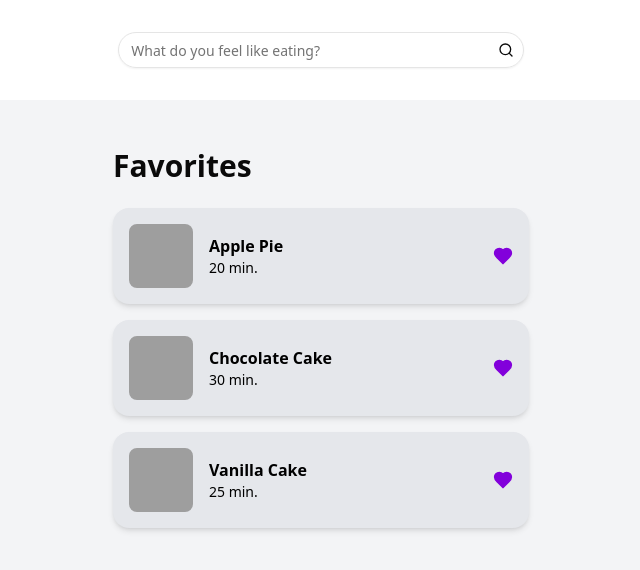
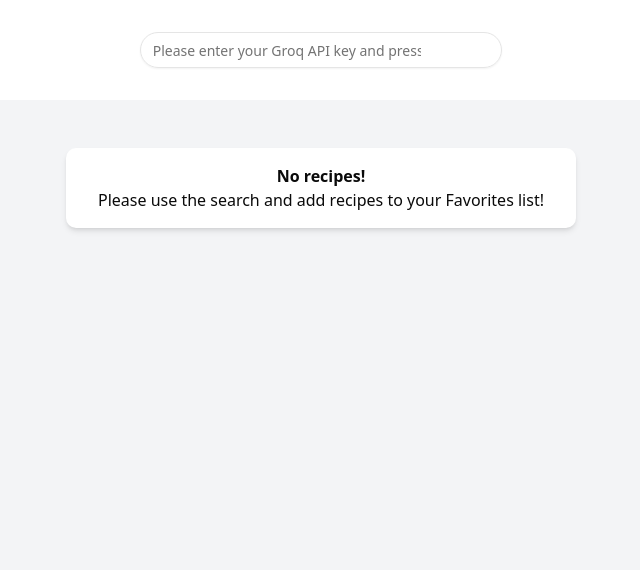
Before and after one commit to daniel-lesner/ai-recipes-app, a React (Vite) app: page / in a window 1280 px wide. Shown: the top 570 px of the page, without its empty margins (319-959 px from the left). Built offline with nearby package versions, Linux system fonts and the light colour scheme; grey boxes are pictures that could not be loaded.

Commit message:
Install and set-up zustand. tanstack-q, sonner; refactor favorites into recipes container; add spinner; save apiKey into local storage

```diff
--- a/src/components/favorites.jsx
+++ /dev/null
@@ -1,14 +0,0 @@
-import RecipeCard from "@/components/recipe-card";
-
-export default function Favorites({ recipes }) {
-  return (
-    <div className="w-full md:w-1/2 lg:w-1/3 mx-auto">
-      <h1 className="text-3xl font-bold mb-6 text-left">Favorites</h1>
-      <div className="space-y-4">
-        {recipes.map((recipe) => (
-          <RecipeCard key={recipe.id} recipe={recipe} />
-        ))}
-      </div>
-    </div>
-  );
-}
--- a/src/components/header.jsx
+++ b/src/components/header.jsx
@@ -1,14 +1,32 @@
 import React from "react";
-import { InputWithButton } from "@/components/ui/input-with-button";
+import { SearchBar } from "@/components/search-bar";
+import { Input } from "@/components/ui/input";
+import { useStore } from "@/store/store";
 
 export default function Header() {
-  const handleInputSubmit = (inputValue) => {
-    console.log(inputValue);
+  const { apiKey, setApiKey } = useStore();
+
+  const handleInputSubmit = (e) => {
+    e.preventDefault();
+
+    const value = e.target.elements.apiKey?.value;
+
+    if (value) setApiKey(value);
   };
 
-  return (
-    <div className="p-8">
-      <InputWithButton handleInputSubmit={handleInputSubmit} />
-    </div>
-  );
+  if (!apiKey) {
+    return (
+      <div className="w-full md:w-1/2 lg:w-1/3 mx-auto p-8">
+        <form onSubmit={handleInputSubmit}>
+          <Input
+            name="apiKey"
+            type="text"
+            placeholder="Please enter your Groq API key and press enter to continue"
+            className="pr-20 rounded-full"
+          />
+        </form>
+      </div>
+    );
+  }
+  return <SearchBar />;
 }
--- a/src/components/main.jsx
+++ b/src/components/main.jsx
@@ -1,30 +1,47 @@
-import Favorites from "./favorites";
+import RecipesContainer from "@/components/recipes-container";
+import { useStore } from "@/store/store";
+import { Spinner } from "@/components/ui/spinner";
+import { Button } from "@/components/ui/button";
+import { useTanstackQuery } from "@/hooks/useTanstackQuery";
 
 export default function Main() {
-  const recipes = [
-    {
-      name: "Apple Pie",
-      time: 20,
-      image:
-        "https://cakesbymk.com/wp-content/uploads/2024/11/Template-Size-for-Blog-5.jpg",
-    },
-    {
-      name: "Chocolate Cake",
-      time: 30,
-      image:
-        "https://cakesbymk.com/wp-content/uploads/2024/11/Template-Size-for-Blog-5.jpg",
-    },
-    {
-      name: "Vanilla Cake",
-      time: 25,
-      image:
-        "https://cakesbymk.com/wp-content/uploads/2024/11/Template-Size-for-Blog-5.jpg",
-    },
-  ];
+  const { prompt, lastRecipes, isLoading } = useStore();
+  const { mutate } = useTanstackQuery();
+
+  const recipes = [];
+
+  const handleOnClick = () => {
+    mutate(`Provide other options for ${prompt}`);
+  };
+
+  if (isLoading) return <Spinner />;
 
   return (
-    <div className="min-h-screen bg-gray-100 flex flex-col items-center py-12 px-4">
-      <Favorites recipes={recipes} />
-    </div>
+    <>
+      {lastRecipes ? (
+        <>
+          <RecipesContainer recipes={lastRecipes} title="Suggested Recipes" />
+          <Button
+            className="bg-purple-600 text-white font-semibold mt-8 px-6 py-2 rounded-xl hover:bg-purple-700 transition cursor-pointer"
+            onClick={handleOnClick}
+          >
+            I don't like these
+          </Button>
+        </>
+      ) : (
+        <>
+          {recipes.length ? (
+            <RecipesContainer recipes={recipes} title="Favourites" />
+          ) : (
+            <div className="flex flex-col items-center justify-center text-center bg-white rounded-lg shadow-md py-4 px-8">
+              <div className="font-semibold">No recipes!</div>
+              <div>
+                Please use the search and add recipes to your Favorites list!
+              </div>
+            </div>
+          )}
+        </>
+      )}
+    </>
   );
 }
--- /dev/null
+++ b/src/components/recipes-container.jsx
@@ -0,0 +1,14 @@
+import RecipeCard from "@/components/recipe-card";
+
+export default function RecipesContainer({ recipes, title }) {
+  return (
+    <div className="w-full md:w-1/2 lg:w-1/3 mx-auto">
+      <h1 className="text-3xl font-bold mb-6 text-left">{title}</h1>
+      <div className="space-y-4">
+        {recipes.map((recipe, key) => (
+          <RecipeCard key={key} recipe={recipe} />
+        ))}
+      </div>
+    </div>
+  );
+}
--- /dev/null
+++ b/src/components/search-bar.jsx
@@ -0,0 +1,22 @@
+import { InputWithButton } from "@/components/ui/input-with-button";
+import { useStore } from "@/store/store";
+import { useTanstackQuery } from "@/hooks/useTanstackQuery";
+
+export function SearchBar() {
+  const { prompt, setPrompt } = useStore();
+  const { mutate } = useTanstackQuery();
+
+  const handleInputSubmit = (inputValue) => {
+    mutate(inputValue);
+  };
+
+  return (
+    <div className="p-8">
+      <InputWithButton
+        value={prompt}
+        setValue={setPrompt}
+        handleInputSubmit={handleInputSubmit}
+      />
+    </div>
+  );
+}
--- a/src/components/ui/input-with-button.jsx
+++ b/src/components/ui/input-with-button.jsx
@@ -1,24 +1,20 @@
 import { Search, X } from "lucide-react";
 import { Button } from "@/components/ui/button";
 import { Input } from "@/components/ui/input";
-import { useState } from "react";
 
-export function InputWithButton({ handleInputSubmit }) {
-  const [searchValue, setSearchValue] = useState("");
-
+export function InputWithButton({ value, setValue, handleInputSubmit }) {
   const handleInputChange = (e) => {
-    setSearchValue(e.target.value);
+    setValue(e.target.value);
   };
 
   const clearSearch = () => {
-    setSearchValue("");
+    setValue("");
   };
 
   const onInputSubmit = (e) => {
     e.preventDefault();
 
-    handleInputSubmit(searchValue);
-    clearSearch();
+    handleInputSubmit(value);
   };
 
   return (
@@ -29,10 +25,10 @@ export function InputWithButton({ handleInputSubmit }) {
             type="text"
             placeholder="What do you feel like eating?"
             className="pr-20 rounded-full"
-            value={searchValue}
+            value={value}
             onChange={handleInputChange}
           />
-          {searchValue && (
+          {value && (
             <Button
               type="button"
               variant="ghost"
--- /dev/null
+++ b/src/components/ui/spinner.jsx
@@ -0,0 +1,38 @@
+import React from "react";
+import { cn } from "@/lib/utils";
+import { cva } from "class-variance-authority";
+import { Loader2 } from "lucide-react";
+
+const spinnerVariants = cva("flex-col items-center justify-center", {
+  variants: {
+    show: {
+      true: "flex",
+      false: "hidden",
+    },
+  },
+  defaultVariants: {
+    show: true,
+  },
+});
+
+const loaderVariants = cva("animate-spin text-primary", {
+  variants: {
+    size: {
+      small: "size-6",
+      medium: "size-8",
+      large: "size-12",
+    },
+  },
+  defaultVariants: {
+    size: "medium",
+  },
+});
+
+export function Spinner({ size, show, children, className }) {
+  return (
+    <span className={spinnerVariants({ show })}>
+      <Loader2 className={cn(loaderVariants({ size }), className)} />
+      {children}
+    </span>
+  );
+}
--- /dev/null
+++ b/src/hooks/useTanstackQuery.js
@@ -0,0 +1,48 @@
+import { useMutation } from "@tanstack/react-query";
+import { toast } from "sonner";
+import axios from "axios";
+import { useStore } from "@/store/store";
+
+export const useTanstackQuery = () => {
+  const { apiKey, setLastRecipes, setIsLoading } = useStore();
+
+  return useMutation({
+    mutationFn: async (message) => {
+      const response = await axios.post(
+        "https://api.groq.com/openai/v1/chat/completions",
+        {
+          model: "llama3-70b-8192",
+          messages: [
+            {
+              role: "system",
+              content:
+                "Your response must simulate an API. Please return only a valid, parseable JSON and nothing else. Make sure you don't miss any characters that will make JSON.parse(response) return errors. For minutes, just return the number. For image, make sure that you return a valid URL. For steps, return an array of strings.",
+            },
+            {
+              role: "user",
+              content: `Get me a list of 5 recipes with their names, time, image (provide real image, could be something related to the recipe) and steps using this as prompt: ${message}`,
+            },
+          ],
+        },
+        {
+          headers: {
+            "Content-Type": "application/json",
+            Authorization: `Bearer ${apiKey}`,
+          },
+        },
+      );
+
+      return JSON.parse(response.data.choices[0].message.content);
+    },
+    onMutate: () => setIsLoading(true),
+    onSuccess: (data) => {
+      setLastRecipes(data);
+      setIsLoading(false);
+    },
+    onError: () => {
+      toast.error("Something went wrong. Please try again");
+      setIsLoading(false);
+    },
+    retry: 5,
+  });
+};
--- a/src/index.jsx
+++ b/src/index.jsx
@@ -1,11 +1,20 @@
 import { StrictMode } from "react";
 import { createRoot } from "react-dom/client";
+import { QueryClient, QueryClientProvider } from "@tanstack/react-query";
+import { Toaster } from "sonner";
 import Header from "@/components/header";
 import Main from "@/components/main";
 
+const queryClient = new QueryClient();
+
 createRoot(document.getElementById("root")).render(
   <StrictMode>
-    <Header />
-    <Main />
+    <QueryClientProvider client={queryClient}>
+      <Header />
+      <div className="min-h-screen bg-gray-100 flex flex-col items-center py-12 px-4">
+        <Main />
+      </div>
+      <Toaster richColors position="top-right" closeButton={true} />
+    </QueryClientProvider>
   </StrictMode>,
 );
--- /dev/null
+++ b/src/store/store.js
@@ -0,0 +1,23 @@
+import { create } from "zustand";
+import { persist } from "zustand/middleware";
+
+export const useStore = create(
+  persist(
+    (set) => ({
+      apiKey: "",
+      setApiKey: (value) => set({ apiKey: value }),
+      prompt: "",
+      setPrompt: (value) => set({ prompt: value }),
+      lastRecipes: null,
+      setLastRecipes: (data) => set({ lastRecipes: data }),
+      isLoading: false,
+      setIsLoading: (val) => set({ isLoading: val }),
+    }),
+    {
+      name: "storage",
+      partialize: (state) => ({
+        apiKey: state.apiKey,
+      }),
+    },
+  ),
+);
```
Also changed, not shown: package.json (+6 -1 lines), 1 other file (tests, documents, lock files or other folders).
